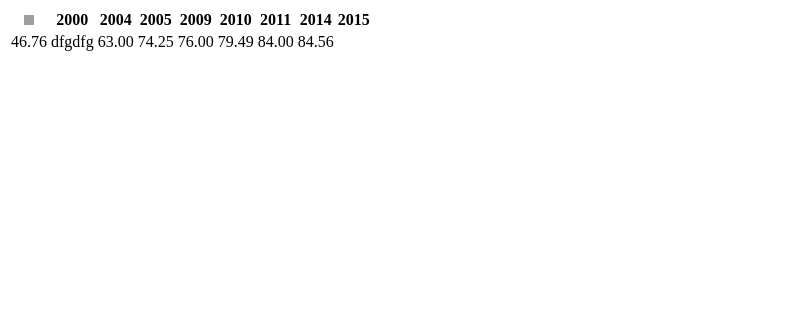
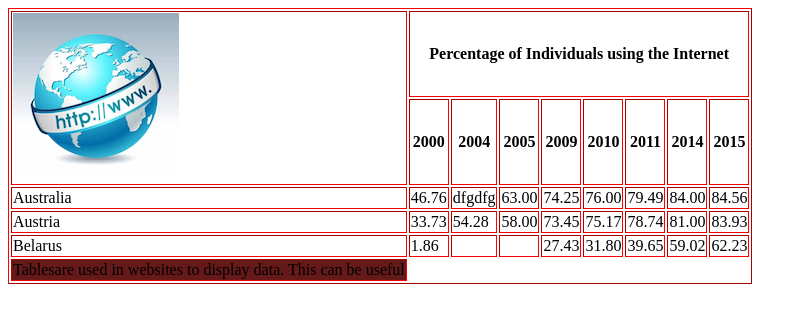
Before and after one commit to DeepFriere/assignments, a plain HTML site: page html/aj-table.html in a window 1280 px wide. Shown: the whole page, without its empty margins (0-807 px from the left). Drawn offline with Linux system fonts and the light colour scheme; grey boxes are pictures that could not be loaded.

Commit message:
worked on tables

```diff
--- a/css/aj-table.css
+++ b/css/aj-table.css
@@ -1,4 +1,13 @@
-.imagething {
-    height: 10px;
-    width: 10px;
+table {
+    border-color: rgb(251, 2, 2);
 }
+#imagething {
+    height: 150px;
+    width: 150px;
+}
+th {
+    text-align: top;
+}
+#foot {
+    background-color:rgb(101, 25, 25);
+}
--- a/html/aj-table.html
+++ b/html/aj-table.html
@@ -7,10 +7,16 @@
     <link rel="stylesheet" href="/css/aj-table.css">
 </head>
 <body>
-    <table>
+    <table border="1">
         <thead>
-            <th><img class="imagething" src="https://encrypted-tbn0.gstatic.com/images?q=tbn:ANd9GcS96ZSuFQK7JvmnvOvGI2tuvsx-PLs0JOizPaOxIU0No3je3DY0DnrqdXY:https://res.cloudinary.com/jerrick/image/upload/d_642250b563292b35f27461a7.png,f_jpg,fl_progressive,q_auto,w_1024/6415ffd0910d17001df45c9a.webp&s=10" alt="wwwimg"></th>
-            <th>2000</th>
+            <thead>
+                <tr>
+                    <td rowspan="2"><img class="imagething" src="../imgs/image.jpg" alt="wwwimg"></td>
+
+                <th colspan="8">Percentage of Individuals using the Internet</th>
+            </tr>
+            <tr>
+                <th>2000</th>
             <th>2004</th>
             <th>2005</th>
             <th>2009</th>
@@ -18,9 +24,12 @@
             <th>2011</th>
             <th>2014</th>
             <th>2015</th>
+            </tr>
             </thead>
+
             <tbody>
             <tr>
+                <td>Australia</td>
                 <td>46.76</td>
                 <td>dfgdfg</td>
                 <td>63.00</td>
@@ -30,8 +39,32 @@
                 <td>84.00</td>
                 <td>84.56</td>
             </tr>
+            <tr>
+                <td>Austria</td>
+                <td>33.73</td>
+                <td>54.28</td>
+                <td>58.00</td>
+                <td>73.45</td>
+                <td>75.17</td>
+                <td>78.74</td>
+                <td>81.00</td>
+                <td>83.93</td>
+            </tr>
+            <tr>
+                <td>Belarus</td>
+                <td>1.86</td>
+                <td>    </td>
+                <td>    </td>
+                <td>27.43</td>
+                <td>31.80</td>
+                <td>39.65</td>
+                <td>59.02</td>
+                <td>62.23</td>
+            </tr>
         </tbody>
-
+        <tfoot>
+            <td rowspan="9" id="foot"> Tablesare used in websites to display data. This can be useful</td>
+        </tfoot>
     </table>
 </body>
 </html>
```
Also changed, not shown: imgs/image.jpg (added), imgs/image.png (added), 2 other files.
